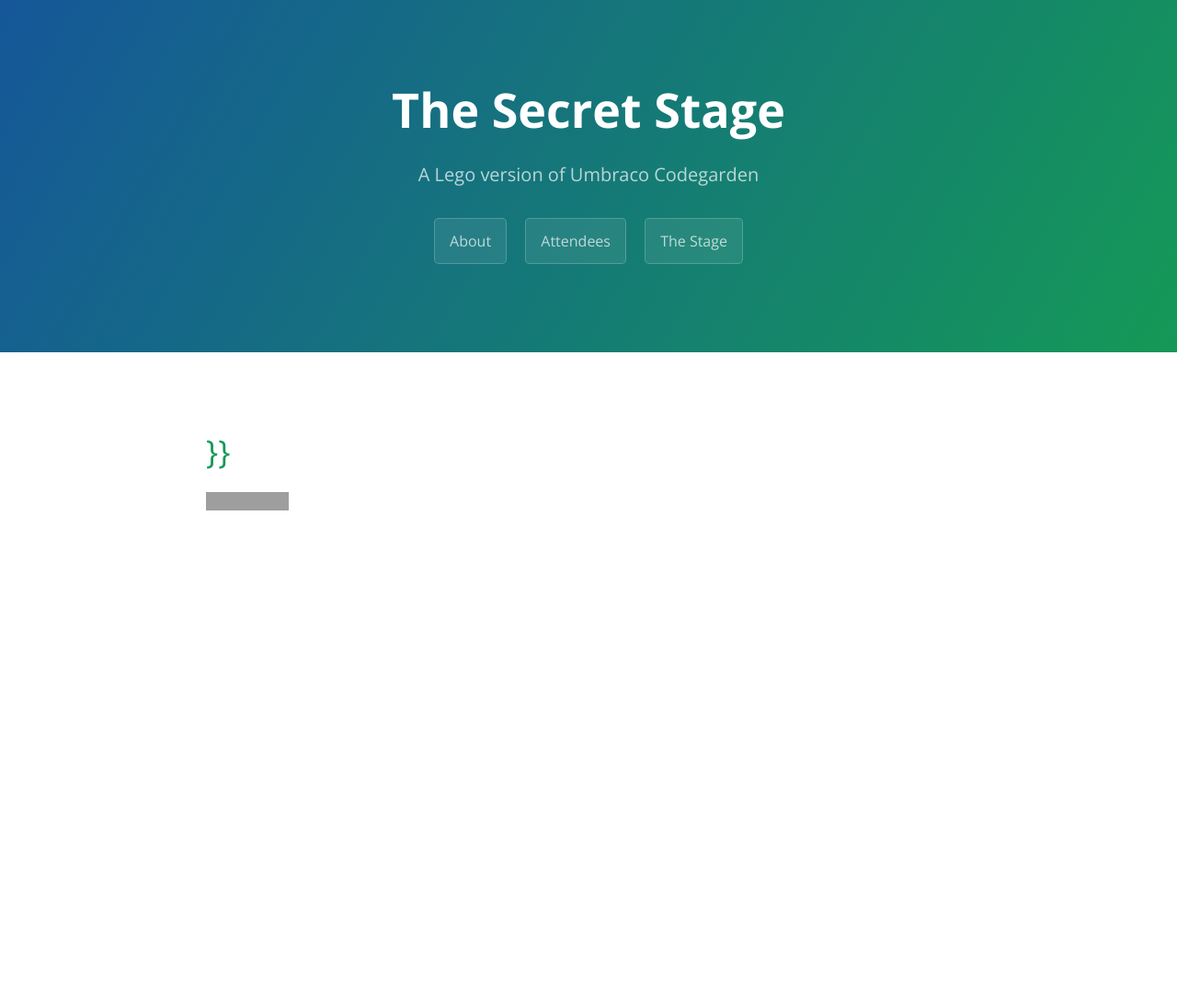
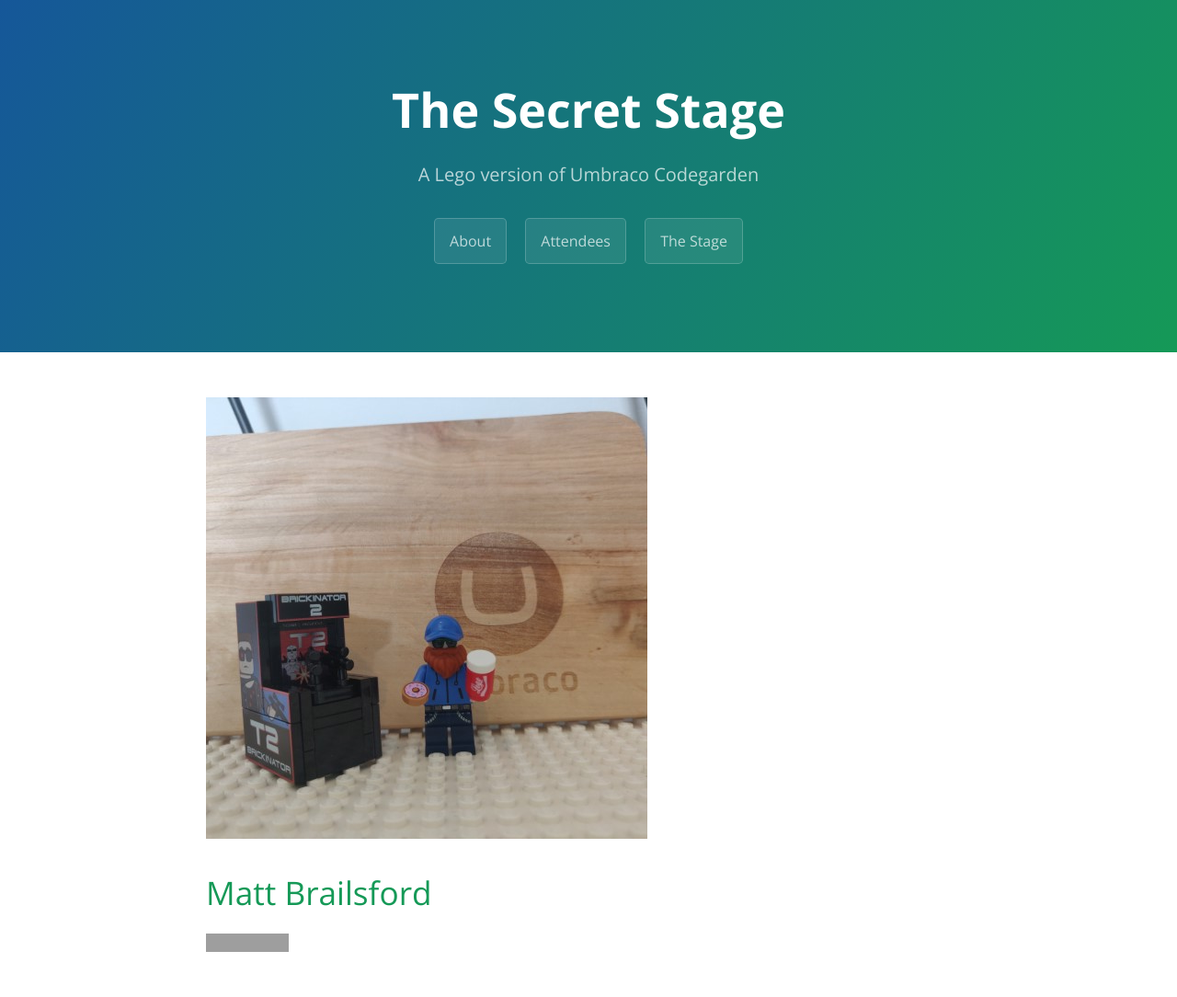
Before and after one commit to OwainWilliams/OwainWilliams.github.io, a Jekyll site: the page built from _posts/2022-06-09-MattBrailsford.md, in a window 1280 px wide. Shown: the whole page at 92% size. Built offline with Jekyll 4.4.1, drawn with Linux system fonts in a browser that asks for light colours; before the commit the page ends 900 px from its top, so only the background shows below that; grey boxes are pictures that could not be loaded.

Commit message:
Fix - missing name on picture

```diff
--- a/_includes/page-image-attendee.html
+++ b/_includes/page-image-attendee.html
@@ -10,7 +10,7 @@
     <img src="{{ page_image }}" class="entry-feature-image u-photo" alt="{{ post.title }}" {% unless site.logo %}style="margin-top: 0;"{% endunless %}>
 
 
-  {% if post.caption %}
+  {% if post.title %}
       <div class="desc">{{ post.title | markdownify }}</div>
     {% endif %}
   </div>
--- a/_posts/2022-06-09-MattBrailsford.md
+++ b/_posts/2022-06-09-MattBrailsford.md
@@ -7,7 +7,7 @@
 
 ---
 
-![]({{post.image}})
-# {{post.title}}}}
+![]({{page.image}})
+# {{page.title}}
 
 [![Twitter URL](https://img.shields.io/twitter/url/https/twitter.com/{{page.twitter}}.svg?style=social&label=Follow%20%40{{page.twitter}})](https://twitter.com/{{page.twitter}})
```
